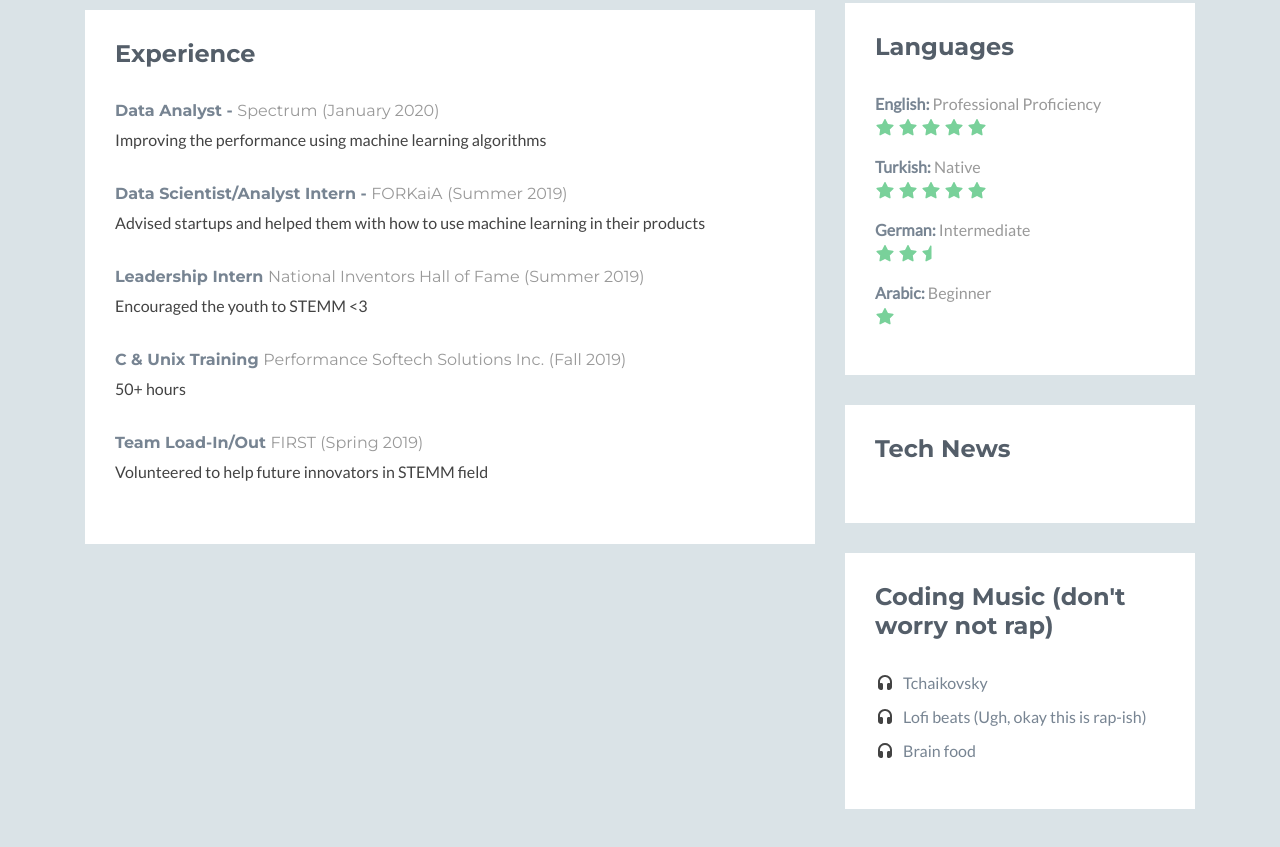
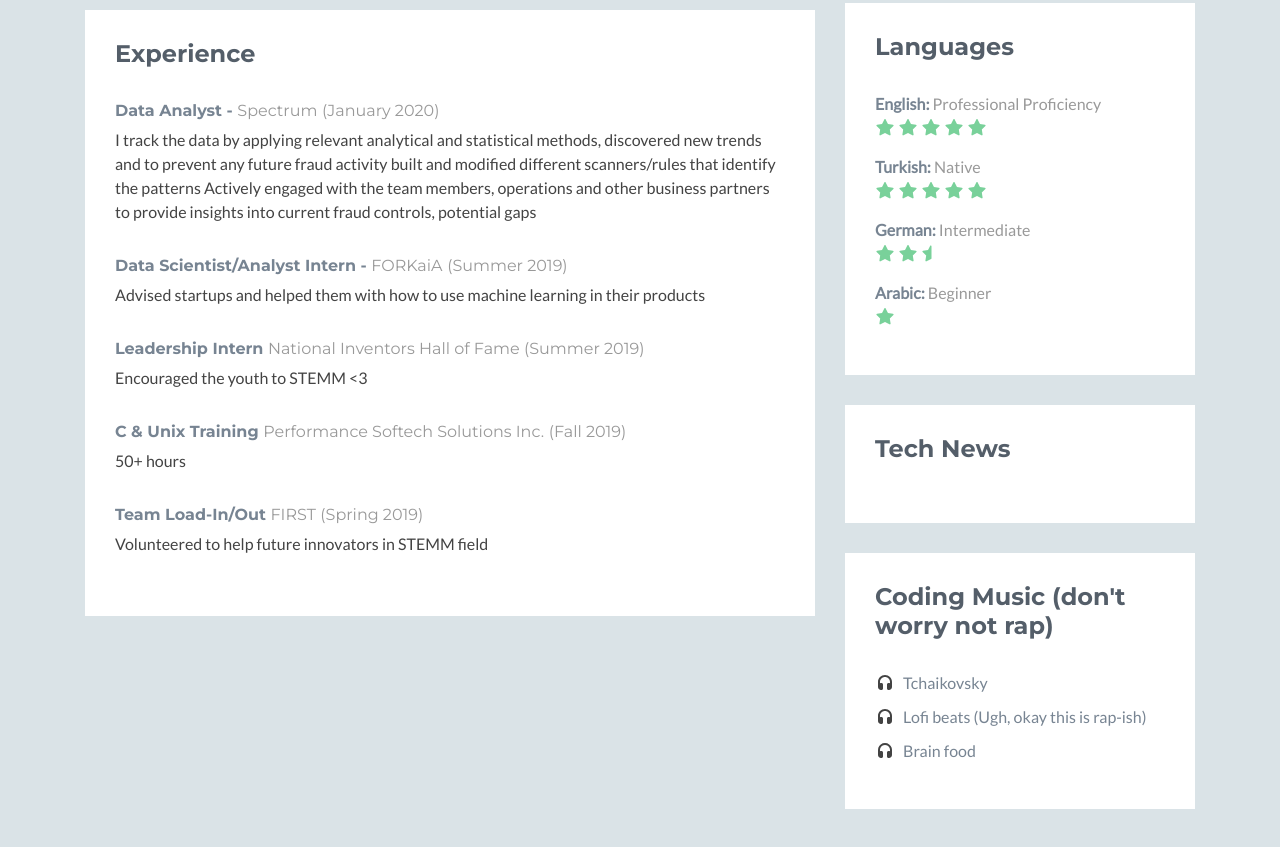
Before and after one commit to tariksalay/tariksalay.github.io, a plain HTML site: page index.html in a window 1280 px wide. Shown: the part 3572-4419 px from the top of the page. Drawn offline with nearby package versions, Linux system fonts and the light colour scheme; no server answers; a script that the page names is missing; some icons are missing.

Commit message:
Update index.html

```diff
--- a/index.html
+++ b/index.html
@@ -185,7 +185,8 @@
                         <div class="content">
 						    <div class="item">
                                 <h3 class="title">Data Analyst - <span class="place"><a href="#">Spectrum</a></span> <span class="year">(January 2020)</span></h3>
-                                <p>Improving the performance using machine learning algorithms</p>
+                                <p>I track the data by applying relevant analytical and statistical methods, discovered new trends and to prevent any future fraud activity built and modified different scanners/rules that identify the patterns	Actively engaged with the team members, operations and other business partners to provide insights into current fraud controls, potential gaps
+</p>
                             </div><!--//item-->
                             <div class="item">
                                 <h3 class="title">Data Scientist/Analyst Intern - <span class="place"><a href="#">FORKaiA</a></span> <span class="year">(Summer 2019)</span></h3>
```
